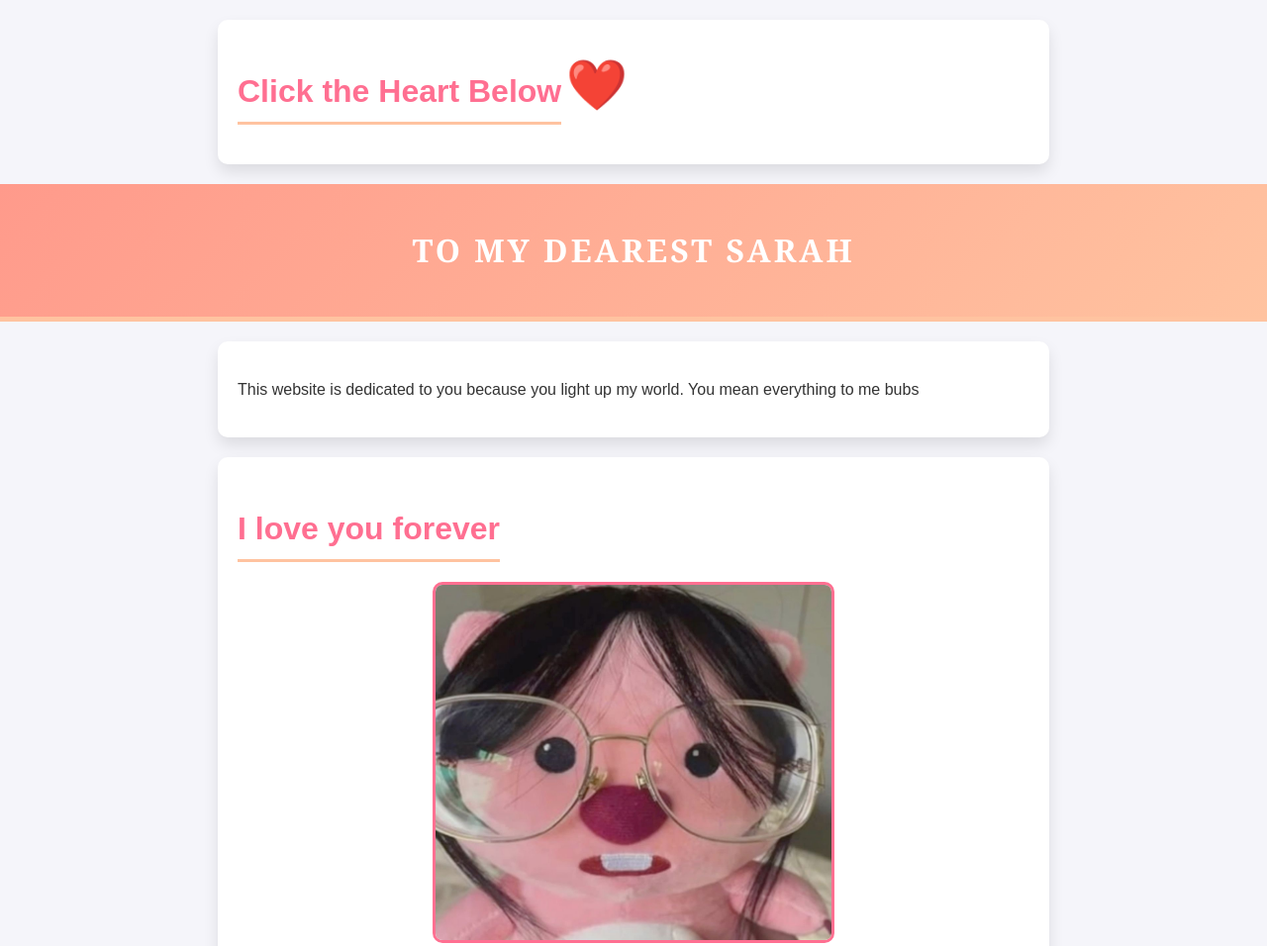
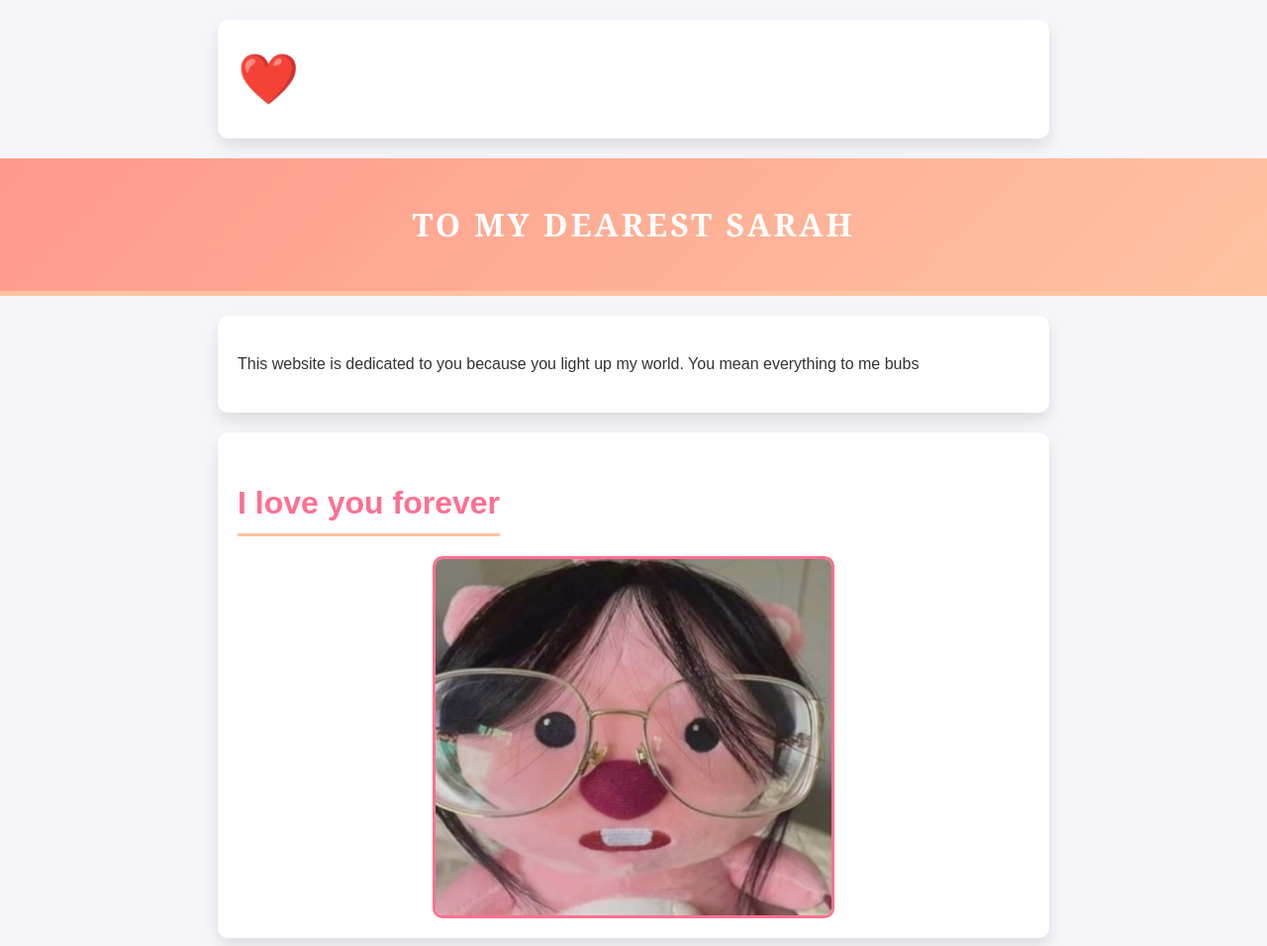
Before and after one commit to Preyo6/Sarah, a plain HTML site: page index.html in a window 1280 px wide. Shown: the top 956 px of the page at 99% size. Drawn offline with Linux system fonts and the light colour scheme.

Commit message:
Updated styles or content

```diff
--- a/index.html
+++ b/index.html
@@ -7,7 +7,7 @@
     <link rel="stylesheet" href="style.css">
 </head>
 <body><section>
-    <h2>Click the Heart Below</h2>
+    </h2>
     <a href="#" id="heart" onclick="revealMessage()">
         ❤️
     </a>
```
